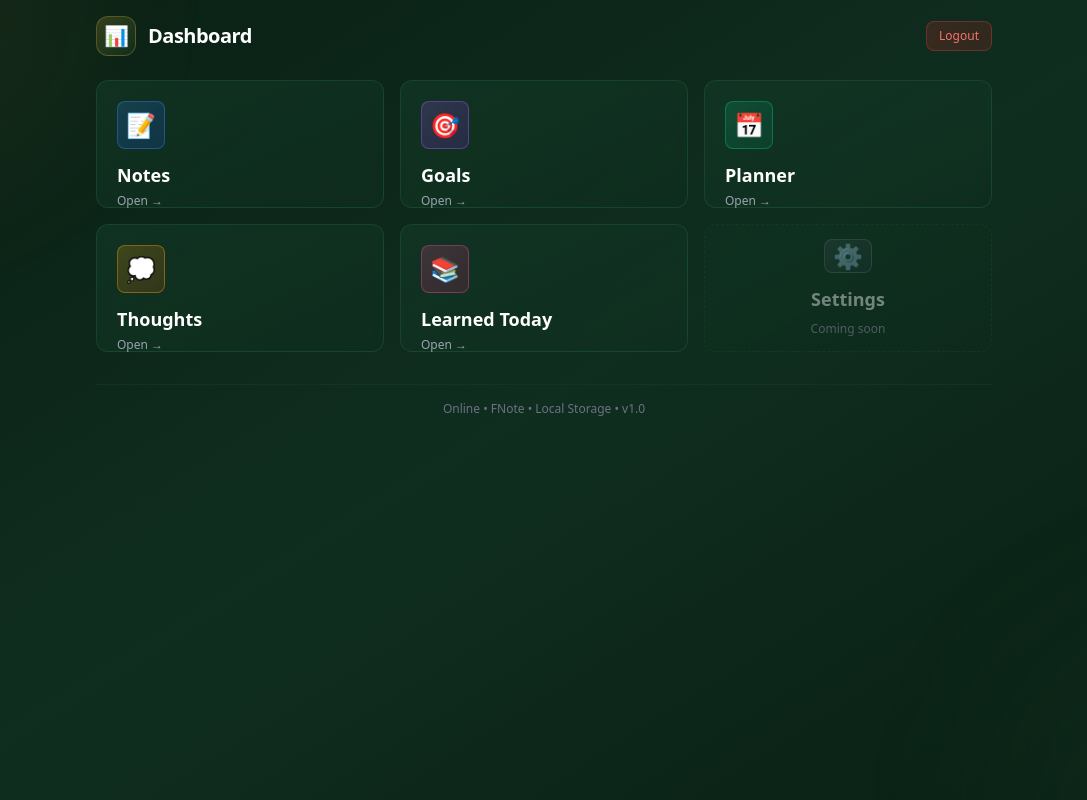
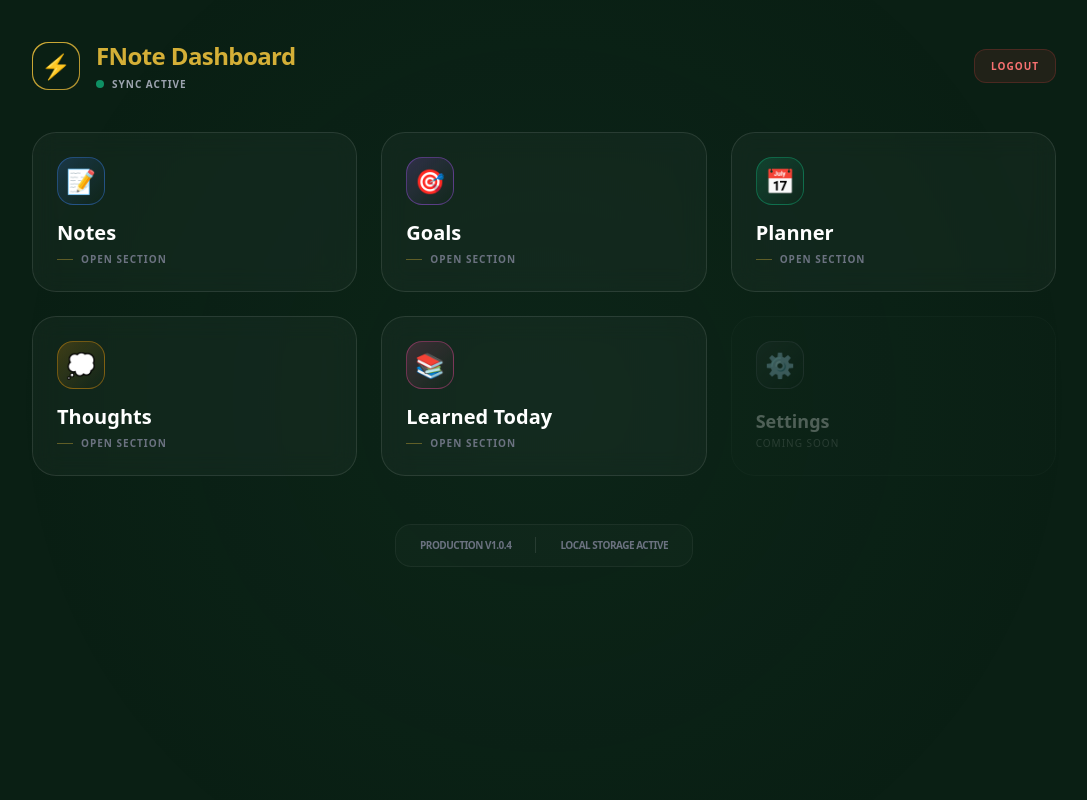
Before and after one commit to fazetdev/fnote, a Next.js app: page /dashboard in a window 1280 px wide. Shown: the whole page, without its empty margins (96-1183 px from the left). Built offline with nearby package versions, Linux system fonts and the light colour scheme; sample sign-in values are in the browser's storage.

Commit message:
updatungbdashboard

```diff
--- a/app/dashboard/page.tsx
+++ b/app/dashboard/page.tsx
@@ -8,22 +8,40 @@ export default function DashboardPage() {
   const router = useRouter()
   const [mounted, setMounted] = useState(false)
   const [isOnline, setIsOnline] = useState(true)
+  const [stats, setStats] = useState<Record<string, number>>({})
 
   useEffect(() => {
+    // 1. Mark as mounted to prevent hydration errors
     setMounted(true)
+
+    // 2. Set initial online status
     setIsOnline(navigator.onLine)
 
-    const handleOnline = () => setIsOnline(true)
-    const handleOffline = () => setIsOnline(false)
-
-    window.addEventListener('online', handleOnline)
-    window.addEventListener('offline', handleOffline)
-
-    // Check authentication - this works offline!
+    // 3. Auth Check
     const isLoggedIn = localStorage.getItem('fnote_logged_in') === 'true'
     if (!isLoggedIn) {
       router.push('/')
+      return
     }
+
+    // 4. Load Stats from LocalStorage
+    const keys = ['fnote_notes', 'fnote_goals', 'fnote_plans', 'fnote_thoughts', 'fnote_learned']
+    const newStats: Record<string, number> = {}
+    keys.forEach(key => {
+      try {
+        const data = localStorage.getItem(key)
+        newStats[key] = data ? JSON.parse(data).length : 0
+      } catch {
+        newStats[key] = 0
+      }
+    })
+    setStats(newStats)
+
+    // 5. Event Listeners
+    const handleOnline = () => setIsOnline(true)
+    const handleOffline = () => setIsOnline(false)
+    window.addEventListener('online', handleOnline)
+    window.addEventListener('offline', handleOffline)
 
     return () => {
       window.removeEventListener('online', handleOnline)
@@ -36,181 +54,89 @@ export default function DashboardPage() {
     router.push('/')
   }
 
-  // We need 6 items for a 2x3 grid (2 rows × 3 columns)
+  // Define sections inside to use the stats state safely
   const sections = [
-    {
-      title: 'Notes',
-      icon: '📝',
-      href: '/notebook',
-      color: 'blue',
-      gradient: 'from-blue-500/20 via-blue-600/20 to-blue-700/20',
-      border: 'border-blue-500/40',
-      stat: () => {
-        try {
-          return JSON.parse(localStorage.getItem('fnote_notes') || '[]').length
-        } catch {
-          return 0
-        }
-      }
-    },
-    {
-      title: 'Goals',
-      icon: '🎯',
-      href: '/goals',
-      color: 'purple',
-      gradient: 'from-purple-500/20 via-purple-600/20 to-purple-700/20',
-      border: 'border-purple-500/40',
-      stat: () => {
-        try {
-          return JSON.parse(localStorage.getItem('fnote_goals') || '[]').length
-        } catch {
-          return 0
-        }
-      }
-    },
-    {
-      title: 'Planner',
-      icon: '📅',
-      href: '/planner',
-      color: 'emerald',
-      gradient: 'from-emerald-500/20 via-emerald-600/20 to-emerald-700/20',
-      border: 'border-emerald-500/40',
-      stat: () => {
-        try {
-          return JSON.parse(localStorage.getItem('fnote_plans') || '[]').length
-        } catch {
-          return 0
-        }
-      }
-    },
-    {
-      title: 'Thoughts',
-      icon: '💭',
-      href: '/thoughts',
-      color: 'amber',
-      gradient: 'from-amber-500/20 via-amber-600/20 to-amber-700/20',
-      border: 'border-amber-500/40',
-      stat: () => {
-        try {
-          return JSON.parse(localStorage.getItem('fnote_thoughts') || '[]').length
-        } catch {
-          return 0
-        }
-      }
-    },
-    {
-      title: 'Learned Today',
-      icon: '📚',
-      href: '/learned-today',
-      color: 'pink',
-      gradient: 'from-pink-500/20 via-pink-600/20 to-pink-700/20',
-      border: 'border-pink-500/40',
-      stat: () => {
-        try {
-          return JSON.parse(localStorage.getItem('fnote_learned') || '[]').length
-        } catch {
-          return 0
-        }
-      }
-    },
-    {
-      title: 'Settings',
-      icon: '⚙️',
-      href: '#',
-      color: 'gray',
-      gradient: 'from-gray-500/20 via-gray-600/20 to-gray-700/20',
-      border: 'border-gray-500/40',
-      stat: () => 0
-    }
+    { title: 'Notes', icon: '📝', href: '/notebook', gradient: 'from-blue-500/20', border: 'border-blue-500/40', statKey: 'fnote_notes' },
+    { title: 'Goals', icon: '🎯', href: '/goals', gradient: 'from-purple-500/20', border: 'border-purple-500/40', statKey: 'fnote_goals' },
+    { title: 'Planner', icon: '📅', href: '/planner', gradient: 'from-emerald-500/20', border: 'border-emerald-500/40', statKey: 'fnote_plans' },
+    { title: 'Thoughts', icon: '💭', href: '/thoughts', gradient: 'from-amber-500/20', border: 'border-amber-500/40', statKey: 'fnote_thoughts' },
+    { title: 'Learned Today', icon: '📚', href: '/learned-today', gradient: 'from-pink-500/20', border: 'border-pink-500/40', statKey: 'fnote_learned' },
+    { title: 'Settings', icon: '⚙️', href: '#', gradient: 'from-gray-500/20', border: 'border-gray-500/40', statKey: null }
   ]
 
-  if (!mounted) {
-    return (
-      <div className="min-h-screen bg-[#0f2e1f] flex items-center justify-center">
-        <div className="text-white">Loading...</div>
-      </div>
-    )
-  }
+  // IMPORTANT: For hydration error #423, we must return the exact same thing
+  // on first render as the server. Since the server can't see localStorage,
+  // we return null until mounted.
+  if (!mounted) return null
 
   return (
-    <div className="min-h-screen bg-gradient-to-br from-[#0a1f14] via-[#0f2e1f] to-[#0a1f14] text-white p-4">
-      {/* Background effects */}
+    <div className="min-h-screen bg-[#0a1f14] text-white p-4">
       <div className="fixed inset-0 overflow-hidden pointer-events-none">
-        <div className="absolute top-0 left-0 w-96 h-96 bg-[#d4af37]/5 rounded-full blur-3xl -translate-x-1/2 -translate-y-1/2" />
-        <div className="absolute bottom-0 right-0 w-96 h-96 bg-[#1f5a3d]/10 rounded-full blur-3xl translate-x-1/2 translate-y-1/2" />
+        <div className="absolute top-0 left-0 w-full h-full bg-[radial-gradient(circle_at_50%_50%,#1f5a3d_0%,transparent_70%)] opacity-10" />
       </div>
 
-      {/* Header - Minimal */}
-      <div className="relative z-10 max-w-4xl mx-auto">
-        <div className="flex items-center justify-between mb-6">
-          <div className="flex items-center gap-3">
-            <div className="w-10 h-10 rounded-xl bg-gradient-to-br from-[#d4af37]/20 to-[#1f5a3d]/20 backdrop-blur-sm border border-[#d4af37]/30 flex items-center justify-center">
-              <span className="text-xl">📊</span>
+      <div className="relative z-10 max-w-5xl mx-auto py-6">
+        <header className="flex items-center justify-between mb-10">
+          <div className="flex items-center gap-4">
+            <div className="w-12 h-12 rounded-2xl bg-gradient-to-br from-[#d4af37] to-[#aa8d2e] p-[1px]">
+              <div className="w-full h-full rounded-2xl bg-[#0a1f14] flex items-center justify-center text-2xl">⚡</div>
             </div>
             <div>
-              <h1 className="text-xl font-bold text-white">Dashboard</h1>
-              {!isOnline && (
-                <p className="text-yellow-400 text-xs mt-1">🌐 Offline Mode</p>
-              )}
+              <h1 className="text-2xl font-bold tracking-tight">FNote Dashboard</h1>
+              <div className="flex items-center gap-2 mt-1">
+                <div className={`w-2 h-2 rounded-full ${isOnline ? 'bg-emerald-500 animate-pulse' : 'bg-yellow-500'}`} />
+                <span className="text-[10px] text-gray-400 uppercase tracking-widest font-bold">
+                  {isOnline ? 'Sync Active' : 'Offline Mode'}
+                </span>
+              </div>
             </div>
           </div>
 
           <button
             onClick={handleLogout}
-            className="px-3 py-1.5 text-xs bg-gradient-to-r from-red-600/20 to-red-700/20 hover:from-red-600/30 hover:to-red-700/30 text-red-400 rounded-lg border border-red-500/30 transition-all"
+            className="px-4 py-2 rounded-xl bg-red-500/10 border border-red-500/20 text-[10px] font-black text-red-400 uppercase tracking-widest hover:bg-red-500/20"
           >
             Logout
           </button>
-        </div>
+        </header>
 
-        {/* TRUE 2x3 Grid - 2 rows × 3 columns */}
-        <div className="grid grid-cols-1 sm:grid-cols-2 lg:grid-cols-3 gap-4">
-          {/* This creates exactly 6 cells in a 2x3 layout */}
+        <div className="grid grid-cols-1 md:grid-cols-2 lg:grid-cols-3 gap-6">
           {sections.map((section) => {
-            const count = section.stat()
+            const count = section.statKey ? stats[section.statKey] || 0 : 0
             const isSettings = section.title === 'Settings'
 
-            return isSettings ? (
-              // Settings cell (inactive for now)
-              <div
-                key={section.title}
-                className="h-32 rounded-xl border border-dashed border-[#1f5a3d]/40 bg-gradient-to-br from-[#143b28]/40 to-[#0f2e1f]/40 backdrop-blur-sm p-5 flex flex-col items-center justify-center opacity-70"
-              >
-                <div className={`w-12 h-12 rounded-lg bg-gradient-to-br ${section.gradient} border ${section.border} flex items-center justify-center mb-3`}>
-                  <span className="text-2xl opacity-60">{section.icon}</span>
+            if (isSettings) {
+              return (
+                <div key={section.title} className="h-40 rounded-3xl border border-white/5 bg-white/[0.02] p-6 flex flex-col justify-between opacity-40">
+                  <div className={`w-12 h-12 rounded-2xl bg-gradient-to-br ${section.gradient} border ${section.border} flex items-center justify-center text-2xl`}>
+                    {section.icon}
+                  </div>
+                  <div>
+                    <h3 className="text-lg font-bold text-white/70">{section.title}</h3>
+                    <p className="text-[10px] text-white/30 font-medium uppercase tracking-widest">Coming Soon</p>
+                  </div>
                 </div>
-                <h3 className="text-lg font-semibold text-white mb-1 opacity-60">{section.title}</h3>
-                <p className="text-xs text-gray-500 mt-1">Coming soon</p>
-              </div>
-            ) : (
-              // Active section cells
-              <Link
-                key={section.title}
-                href={section.href}
-                className="block"
-              >
-                <div className="h-32 rounded-xl border border-[#1f5a3d]/50 bg-gradient-to-br from-[#143b28]/60 to-[#0f2e1f]/60 backdrop-blur-sm p-5 transition-all duration-300 hover:border-[#d4af37]/50 hover:shadow-xl hover:shadow-black/20 hover:-translate-y-0.5">
+              )
+            }
 
-                  {/* Background gradient */}
-                  <div className={`absolute inset-0 bg-gradient-to-br ${section.gradient} rounded-xl opacity-0 hover:opacity-100 transition-opacity duration-500`} />
-
-                  {/* Content */}
-                  <div className="relative z-10 h-full flex flex-col">
-                    <div className="flex items-start justify-between mb-3">
-                      <div className={`w-12 h-12 rounded-lg bg-gradient-to-br ${section.gradient} border ${section.border} flex items-center justify-center`}>
-                        <span className="text-2xl">{section.icon}</span>
+            return (
+              <Link key={section.title} href={section.href} className="group h-40 outline-none">
+                <div className="relative h-full rounded-3xl border border-white/10 bg-white/[0.03] backdrop-blur-md p-6 flex flex-col justify-between transition-all duration-300 group-hover:border-[#d4af37]/40 group-hover:-translate-y-1 group-active:scale-95">
+                  <div className="flex justify-between items-start">
+                    <div className={`w-12 h-12 rounded-2xl bg-gradient-to-br ${section.gradient} border ${section.border} flex items-center justify-center text-2xl transition-transform group-hover:scale-110`}>
+                      {section.icon}
+                    </div>
+                    {count > 0 && (
+                      <div className="px-2.5 py-1 rounded-full bg-[#d4af37]/10 border border-[#d4af37]/30 text-[10px] font-black text-[#d4af37]">
+                        {count}
                       </div>
-                      {count > 0 && (
-                        <div className="px-2 py-1 rounded-lg bg-[#d4af37]/20 border border-[#d4af37]/30">
-                          <span className="text-xs font-bold text-[#d4af37]">{count}</span>
-                        </div>
-                      )}
-                    </div>
-
-                    <h3 className="text-lg font-semibold text-white mb-1">{section.title}</h3>
-
-                    <div className="mt-auto flex items-center justify-between">
-                      <span className="text-xs text-gray-400">Open →</span>
+                    )}
+                  </div>
+                  <div>
+                    <h3 className="text-xl font-bold text-white group-hover:text-[#d4af37] transition-colors">{section.title}</h3>
+                    <div className="flex items-center gap-2 mt-1">
+                      <div className="h-[1px] w-4 bg-[#d4af37]/40 group-hover:w-8 transition-all duration-500" />
+                      <span className="text-[10px] text-gray-500 font-bold uppercase tracking-widest group-hover:text-gray-300">Open Section</span>
                     </div>
                   </div>
                 </div>
@@ -219,22 +145,13 @@ export default function DashboardPage() {
           })}
         </div>
 
-        {/* Offline notice */}
-        {!isOnline && (
-          <div className="mt-6 bg-gradient-to-r from-yellow-500/10 to-transparent rounded-xl p-4 border border-yellow-500/20">
-            <p className="text-yellow-300 text-sm text-center">
-              ⚡ Working offline - Some features may be limited
-            </p>
+        <footer className="mt-12 flex justify-center">
+          <div className="px-6 py-3 rounded-2xl bg-white/[0.02] border border-white/5 flex items-center gap-6 text-[10px] font-bold text-gray-500 uppercase tracking-tighter">
+            <span>Production v1.0.4</span>
+            <div className="w-[1px] h-4 bg-white/10" />
+            <span>Local Storage Active</span>
           </div>
-        )}
-
-        {/* Minimal footer */}
-        <div className="mt-8 pt-4 border-t border-[#1f5a3d]/20">
-          <p className="text-gray-500 text-xs text-center">
-            {isOnline ? 'Online • ' : 'Offline • '}
-            FNote • Local Storage • v1.0
-          </p>
-        </div>
+        </footer>
       </div>
     </div>
   )
```
